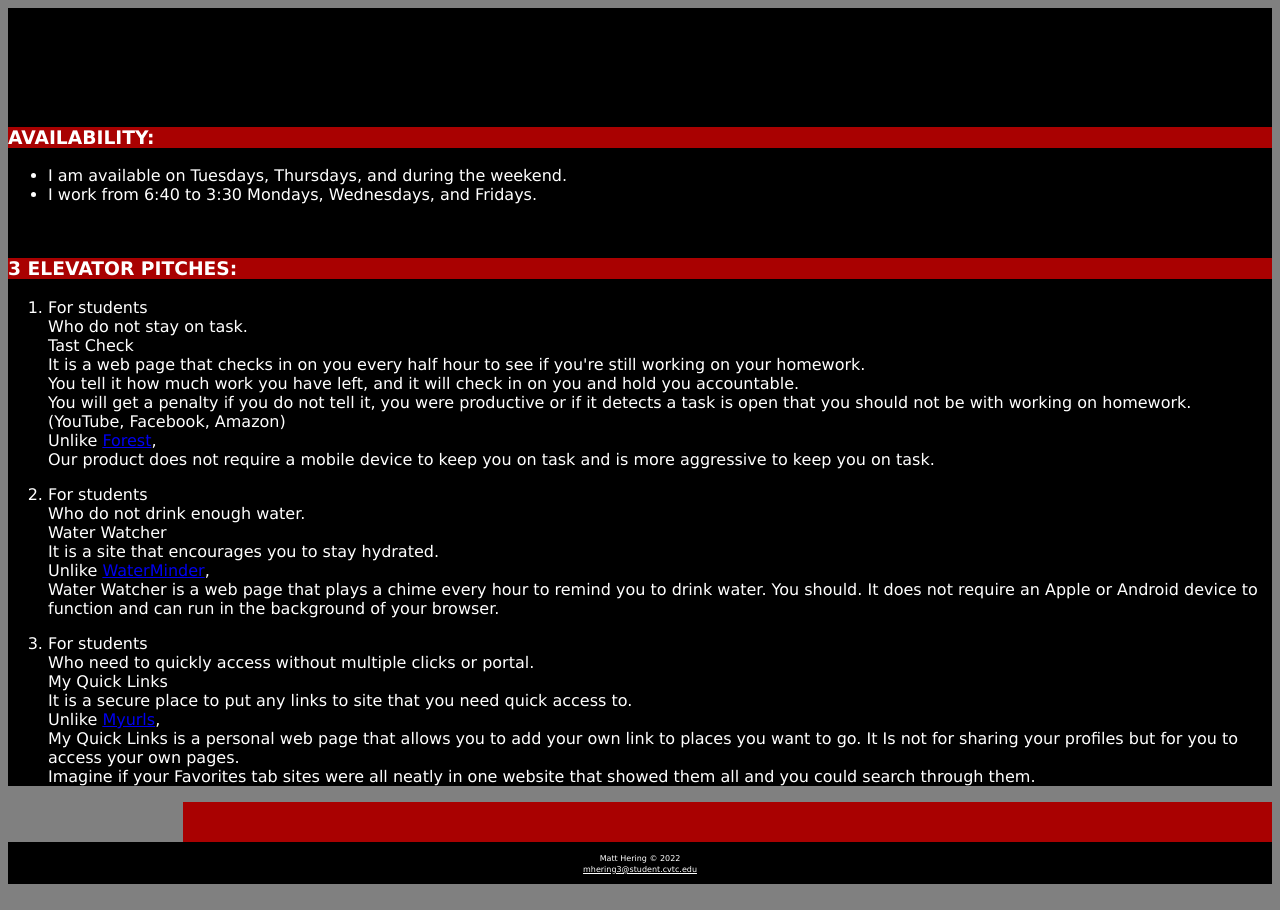
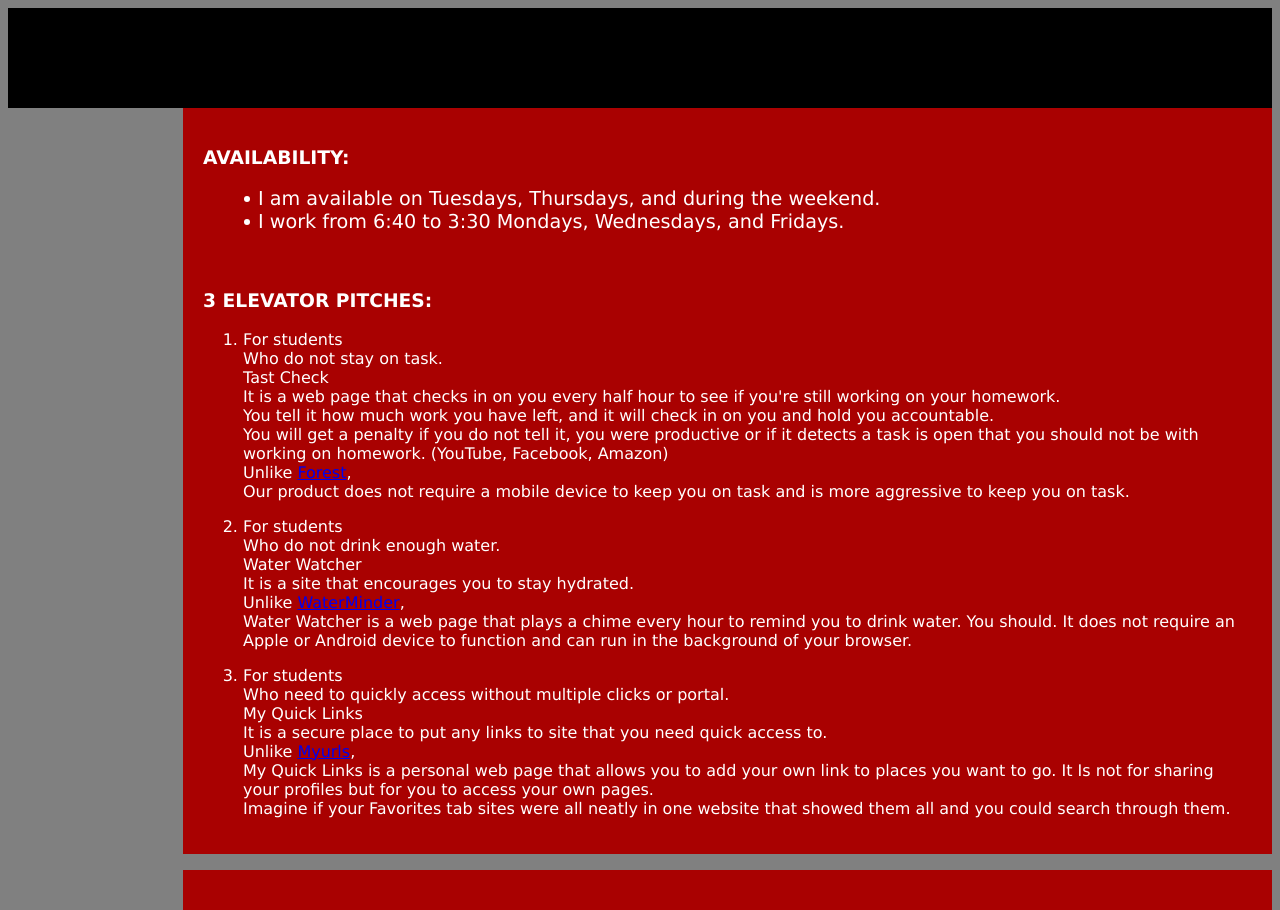
Before and after one commit to MattKHering/demo, a plain HTML site: page index.html in a window 1280 px wide. Shown: the top 910 px of the page. Drawn offline with Linux system fonts and the light colour scheme.

Commit message:
Added <Main> tag

```diff
--- a/index.html
+++ b/index.html
@@ -10,6 +10,9 @@
 <body>
     <header>
         <h1>Matt Hering</h1>
+    </header>
+
+    <main>
         <h3>Availability:</h3>
         <ul>
             <li>I am available on Tuesdays, Thursdays, and during the weekend.</li>
@@ -53,8 +56,9 @@
                 </p>
             </li>
         </ol>
+    </main>
 
-    </header>
+
     <p>
     </p>
 
@@ -64,8 +68,8 @@
     <main></main>
 
     <footer>
-        <small>Matt Hering &copy; 2022<a href="mailto:mhering3@student.cvtc.edu"><br>
-                mhering3@student.cvtc.edu</a>
+        <small>Matt Hering &copy; 2022<a href="mailto:mhering3@student.cvtc.edu">
+                <br>mhering3@student.cvtc.edu</a>
         </small>
     </footer>
 </body>
```
